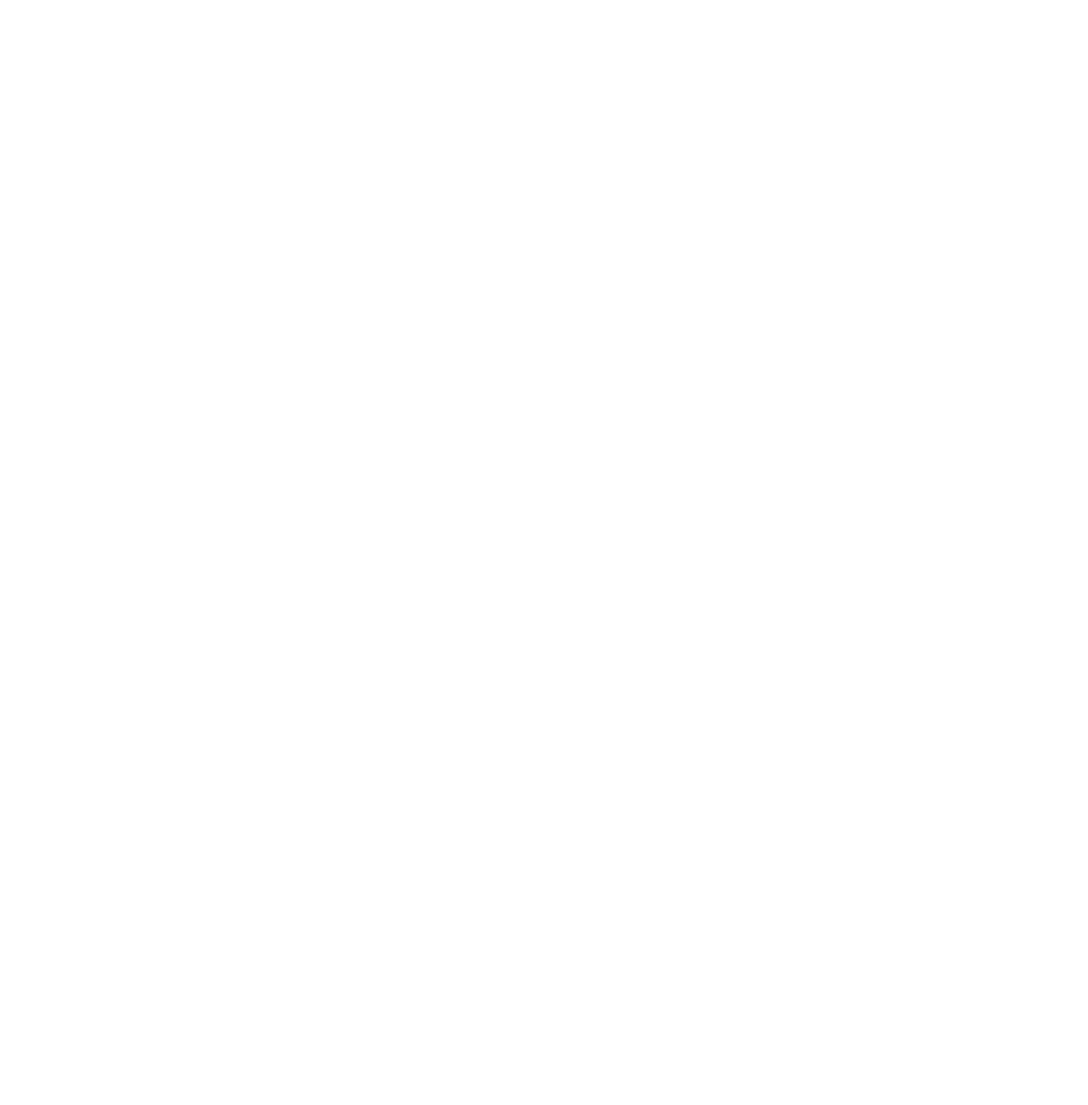
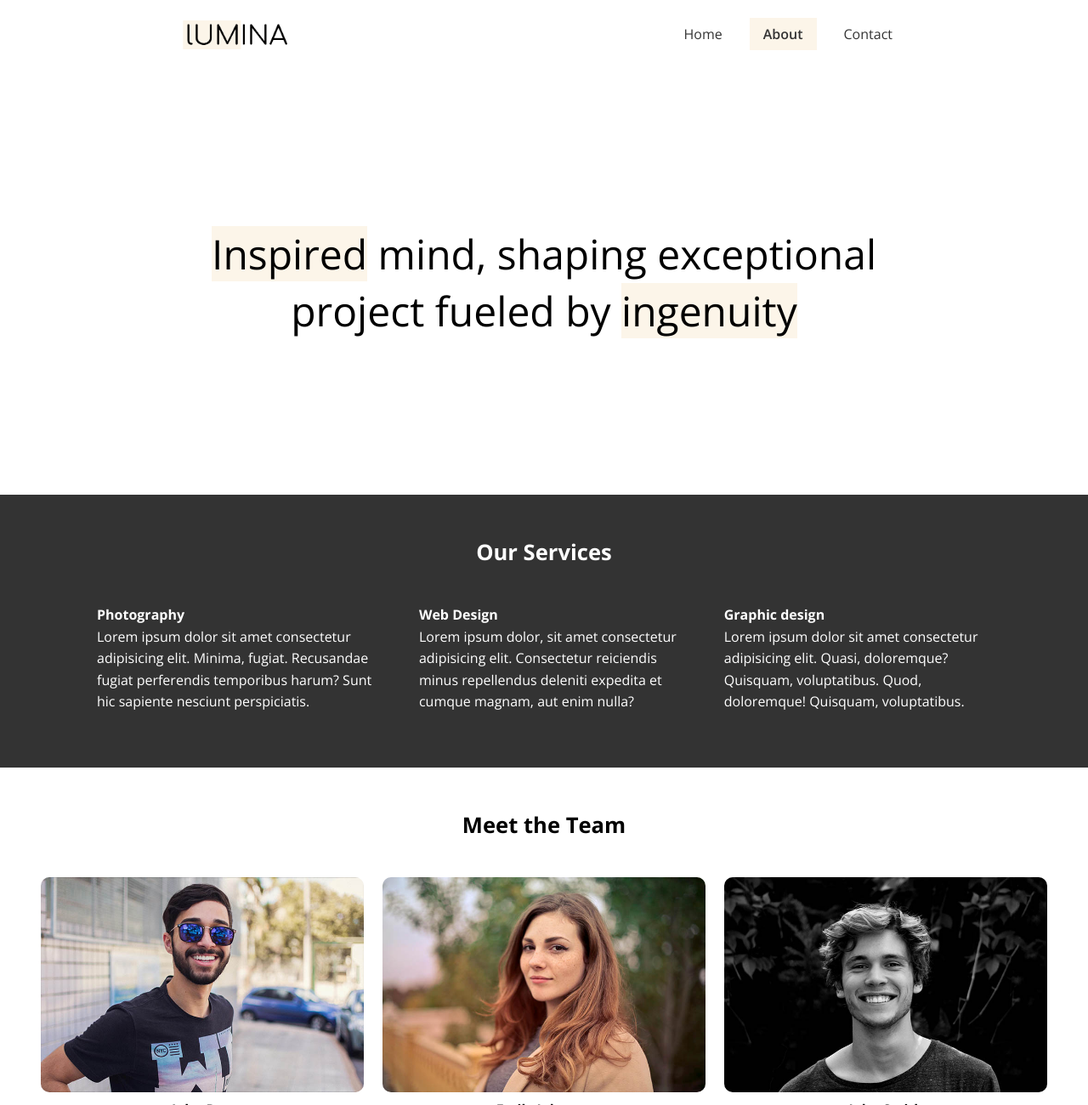
Before and after one commit to emines0/lumina, a plain HTML site: page about.html in a window 1280 px wide. Shown: the top 1300 px of the page at 85% size. Before the commit the page ends 800 px from the top, so only its background shows below. Drawn offline with nearby package versions, Linux system fonts and the light colour scheme.

Commit message:
about page + css

```diff
--- a/about.html
+++ b/about.html
@@ -0,0 +1,104 @@
+<!DOCTYPE html>
+<html lang="en">
+  <head>
+    <meta charset="UTF-8" />
+    <meta name="viewport" content="width=device-width, initial-scale=1.0" />
+    <link rel="preconnect" href="https://fonts.googleapis.com" />
+    <link rel="preconnect" href="https://fonts.gstatic.com" crossorigin />
+    <link
+      href="https://fonts.googleapis.com/css2?family=Open+Sans:ital,wght@0,300..800;1,300..800&display=swap"
+      rel="stylesheet"
+    />
+    <link
+      rel="stylesheet"
+      href="https://cdnjs.cloudflare.com/ajax/libs/font-awesome/7.0.1/css/all.min.css"
+    />
+    <link rel="stylesheet" href="css/styles.css" />
+    <link rel="icon" href="images/favicon.ico" />
+    <title>About Lumina Creative</title>
+  </head>
+  <body>
+    <header class="header container-sm">
+      <div class="container header-flex">
+        <img src="images/logo.png" alt="Lumina Creative" class="logo" />
+        <ul class="main-menu">
+          <li><a href="/">Home</a></li>
+          <li><a class="current" href="about.html">About</a></li>
+          <li><a href="contact.html  ">Contact</a></li>
+        </ul>
+      </div>
+    </header>
+    <section class="hero">
+      <div class="container container-sm">
+        <h2>
+          <span class="bg-primary">Inspired</span> mind, shaping exceptional project fueled by
+          <span class="bg-primary">ingenuity</span>
+        </h2>
+      </div>
+    </section>
+    <section class="services">
+        <div class="container">
+            <h2 class="section-heading">
+                Our Services
+            </h2>
+            <div class="services-flex">
+                <div class="service-item">
+                    <h4>Photography</h4>
+                    <p>Lorem ipsum dolor sit amet consectetur adipisicing elit. Minima, fugiat. Recusandae fugiat perferendis temporibus harum? Sunt hic sapiente nesciunt perspiciatis.</p>
+                </div>
+                <div class="service-item">
+                    <h4>Web Design</h4>
+                    <p>Lorem ipsum dolor, sit amet consectetur adipisicing elit. Consectetur reiciendis minus repellendus deleniti expedita et cumque magnam, aut enim nulla?</p>
+                </div>
+                <div class="service-item">
+                    <h4>Graphic design</h4>
+                    <p>Lorem ipsum dolor sit amet consectetur adipisicing elit. Quasi, doloremque? Quisquam, voluptatibus. Quod, doloremque! Quisquam, voluptatibus.</p>
+                </div>
+        </div>
+    </section>
+    <section class="team">
+        <div class="container-lg">
+            <h2 class="section-heading">
+                Meet the Team
+            </h2>
+            <div class="team-flex">
+                <div class="team-item">
+                    <img src="images/team1.jpg" alt="Team Member 1" />
+                    <h4>John Doe</h4>
+                    <p>Founder</p>
+                </div>
+                <div class="team-item">
+                    <img src="images/team2.jpg" alt="Team Member 2" />
+                    <h4>Emily Johnson</h4>
+                    <p>Graphic Designer</p>
+                </div>
+                <div class="team-item">
+                    <img src="images/team3.jpg" alt="Team Member 3" />
+                    <h4>John Smith</h4>
+                    <p>Web Designer</p>
+                </div>
+
+            </div>
+        </div>
+    </section>
+    <footer class="footer">
+        <div class="container footer-flex">
+            <img src="images/logo.png" alt="Lumina Creative" />
+            <div class="contact">
+                <h4>Contact Us</h4>
+                <ul>
+                    <li>(555) 123-4567</li>
+                    <li>contact@lumina.test</li>
+                    <li>10 Main St, Boston, MA</li>
+                </ul>
+            </div>
+            <div class="social">
+                <h4>Follow Us</h4>
+                <a href="#"><i class="fab fa-facebook fa-2x"></i></a>
+                <a href="#"><i class="fab fa-twitter fa-2x"></i></a>
+                <a href="#"><i class="fab fa-instagram fa-2x"></i></a>
+                <a href="#"><i class="fab fa-linkedin-in fa-2x"></i></a>
+        </div>
+    </footer>
+  </body>
+</html>
--- a/css/styles.css
+++ b/css/styles.css
@@ -35,6 +35,12 @@
 /* Utility classes */
 .bg-primary {
   background-color: var(--primary-color);
+}
+
+.section-heading {
+  font-size: 1.6rem;
+  text-align: center;
+  margin-bottom: 40px;
 }
 
 /* Container */
@@ -153,10 +159,42 @@
   color: var(--primary-color);
 }
 
+/* Services */
+.services {
+  background: #333;
+  color: #fff;
+  padding: 3rem 0 4rem;
+}
+
+.services .services-flex {
+  display: flex;
+  gap: 2rem;
+}
+
+/* Team */
+.team {
+  padding: 3rem;
+}
+
+.team .team-flex {
+  display: flex;
+  gap: 1.4rem;
+}
+
+.team .team-item {
+  text-align: center;
+}
+
+.team img {
+  border-radius: 10px;
+}
+
 /* Media Queries */
 @media (max-width: 768px) {
   .header .header-flex,
-  .footer .footer-flex {
+  .footer .footer-flex,
+  .services .services-flex,
+  .team .team-flex {
     flex-direction: column;
     gap: 1.5rem;
   }
```
Also changed, not shown: index.html (+1 -1 lines).
